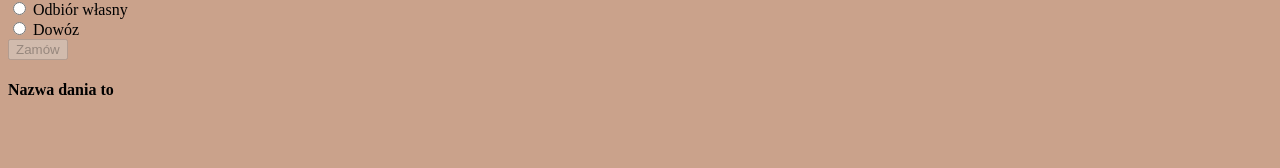
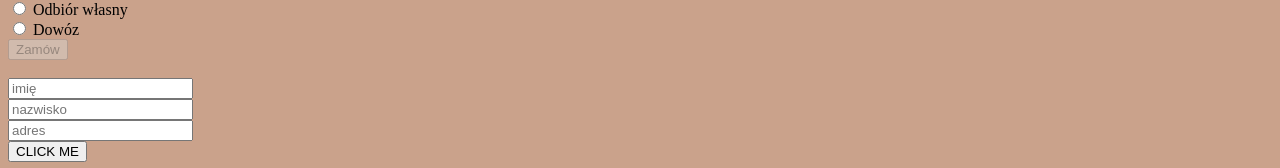
Before and after one commit to KubaBrambor/Angular, an Angular app in the folder restaurantMenu/: page / in a window 1280 px wide. Shown: the part 629-797 px from the top of the page. Built offline with nearby package versions, Linux system fonts and the light colour scheme.

Commit message:
added component with reactive form

```diff
--- a/restaurantMenu/src/app/app.component.html
+++ b/restaurantMenu/src/app/app.component.html
@@ -18,5 +18,11 @@
 
 </app-form>
 
+<br>
+
+<form-reactive>
+
+</form-reactive>
+
 <!-- <router-outlet></router-outlet> -->
 </div>
--- /dev/null
+++ b/restaurantMenu/src/app/component/form-reactive/form-reactive.component.html
@@ -0,0 +1,25 @@
+<div id="reactive-form">
+    <form [formGroup]="formControl" (ngSubmit)="onSubmit()">
+        <div id="clientName">
+            <input type="text" id="name"
+            placeholder="imię"
+            name="name"
+            formControlName="name">
+        </div>
+
+        <div id="clientSurname">
+            <input type="text" id="surname"
+            placeholder="nazwisko"
+            name="surname"
+            formControlName="surname">
+        </div>
+
+        <div id="clientAdress">
+            <input type="text" id="adress"
+            placeholder="adres"
+            name="adress"
+            formControlName="adress">
+        </div>
+        <button id="submitButton">CLICK ME</button>
+    </form>
+</div>
--- /dev/null
+++ b/restaurantMenu/src/app/component/form-reactive/form-reactive.component.ts
@@ -0,0 +1,23 @@
+import { Component, OnInit } from '@angular/core';
+import { FormControl, FormGroup, Validators } from '@angular/forms';
+import { orders } from 'src/app/data/orders';
+
+@Component({
+  selector: 'form-reactive',
+  templateUrl: './form-reactive.component.html',
+  styleUrls: ['./form-reactive.component.scss']
+})
+export class FormReactiveComponent {
+  public formControl: FormGroup = new FormGroup({
+    name: new FormControl(null, [Validators.required, Validators.minLength(1)]),
+    surname: new FormControl(null, [Validators.required, Validators.minLength(1)]),
+    adress: new FormControl(null, [Validators.required, Validators.minLength(1)])
+  });
+  constructor() { }
+
+  onSubmit(){
+    console.log(this.formControl.value, this.formControl.status)
+    orders.push(this.formControl.value)
+    console.log(orders)
+  }
+}
--- a/restaurantMenu/src/app/component/form/form.component.html
+++ b/restaurantMenu/src/app/component/form/form.component.html
@@ -17,7 +17,7 @@
                     <input type="text"
                     placeholder="Wpisz imię"
                     required
-                    name="clientName"
+                    name="name"
                     ngModel>
                 </div>
 
@@ -25,7 +25,7 @@
                     <input type="text"
                     placeholder="Wpisz nazwisko"
                     required
-                    name="clientSurname"
+                    name="surname"
                     ngModel>
                 </div>
 
@@ -34,7 +34,7 @@
                     placeholder="Wpisz adres"
                     pattern="[a-zA-Z.]{1,}\s+[0-9]\/?[0-9]{1,3}?"
                     required
-                    name="clientAdress"
+                    name="adress"
                     ngModel>
                 </div>
 
@@ -49,7 +49,5 @@
         </div>
         <button type="submit" [disabled]="disable">Zamów</button>
     </form>
-
+    <h4 *ngIf="orderData">Dane dowozu: {{puchaser.name}} {{puchaser.surname}} {{puchaser.adress}} </h4>
 </div>
-
-<h4>Nazwa dania to {{surname}}</h4>
--- a/restaurantMenu/src/app/component/form/form.component.ts
+++ b/restaurantMenu/src/app/component/form/form.component.ts
@@ -14,6 +14,7 @@ export class FormComponent {
   public puchaser:object;
   public hide:boolean = false;
   public disable:boolean = true;
+  public orderData:boolean = false;
 
   constructor(private Service: ServiceService) {
 
@@ -22,6 +23,7 @@ export class FormComponent {
   setNewOrder(clientForm){
     if(clientForm.valid && clientForm.touched){
       this.puchaser = clientForm.value.orderForm;
+      this.setOrderData();
       console.log(this.puchaser);
       orders.push(this.puchaser);
       console.log(orders)
@@ -46,4 +48,8 @@ export class FormComponent {
   setCheckButton(){
     this.disable = !this.disable;
   }
+
+  setOrderData(){
+    this.orderData = !this.orderData;
+  }
 }
```
Also changed, not shown: restaurantMenu/src/app/app.module.ts (+7 -4 lines), restaurantMenu/src/app/component/form-reactive/form-reactive.component.scss (added), 1 other file (tests, documents, lock files or other folders).
